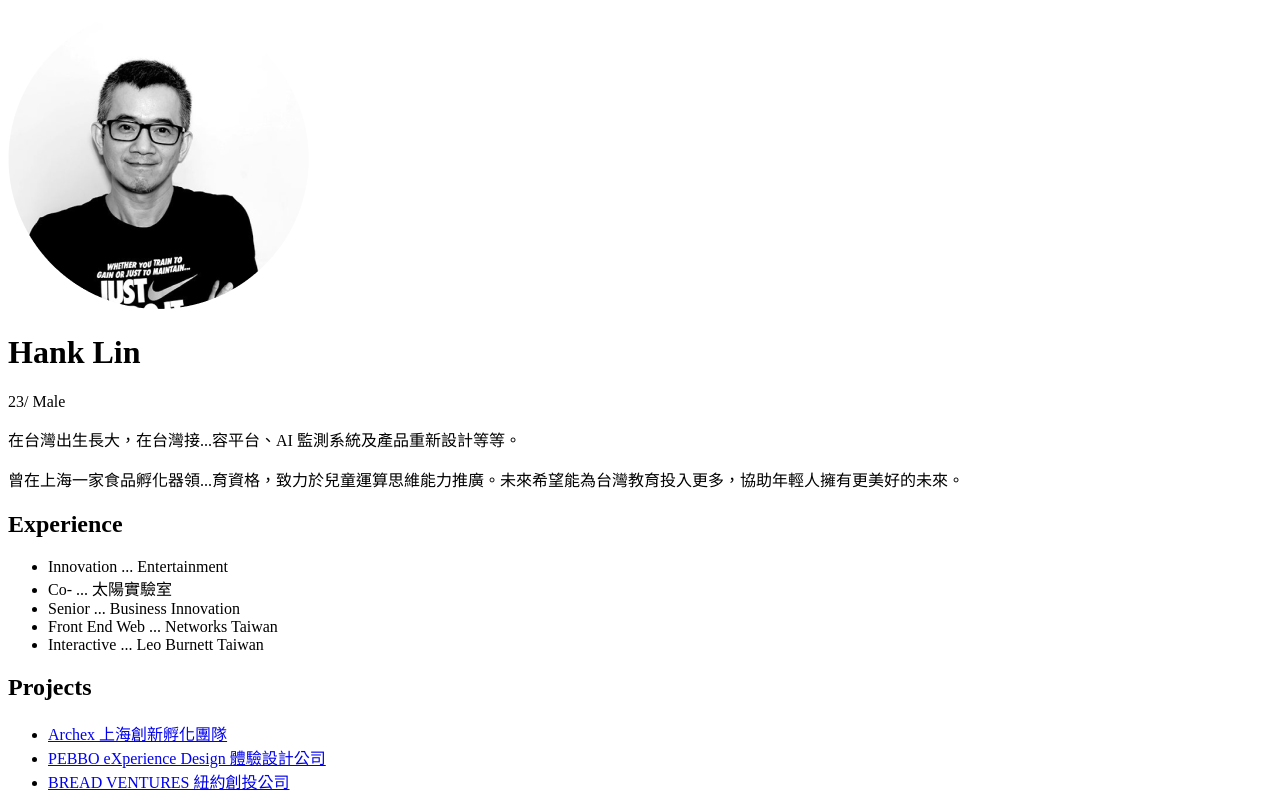
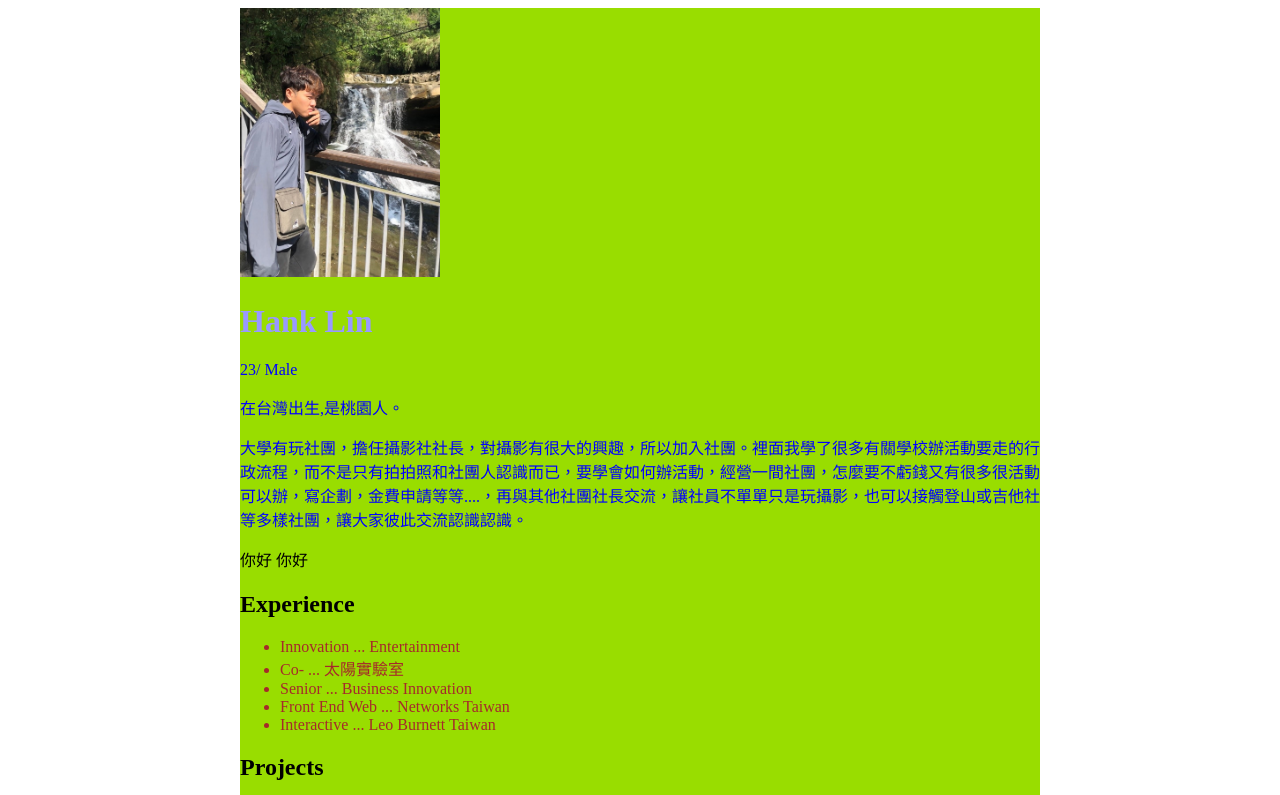
Before and after one commit to linjunzhan/linjunzhan.github.io, a plain HTML site: page hank/index.html in a window 1280 px wide. Shown: the top 795 px of the page. Drawn offline with Linux system fonts and the light colour scheme.

Commit message:
更新hank

```diff
--- a/hank/index.html
+++ b/hank/index.html
@@ -3,18 +3,22 @@
 <html lang="zh-TW"><head><meta http-equiv="Content-Type" content="text/html; charset=UTF-8">
 
     <link rel="https://maolah.fun/wp-content/uploads/2023/11/cropped-favicon-32x32.png" href="https://maolahdesign.github.io/favicon.ico" type="image/x-icon">
+
     <title>Hi I am hank</title>
+    <link rel="stylesheet" href="style.css" />
 </head>
 
 <body style="">
     <div class="container">
 
-            <img src="./hank lin_files/avarta.png" alt="">
+            <img src="./hank lin_files/my p.jpg" alt="我的生活照">
             <h1>Hank Lin</h1>
             <p>23/ Male</p>
 
-        <p>在台灣出生長大，在台灣接...容平台、AI 監測系統及產品重新設計等等。</p>
-        <p>曾在上海一家食品孵化器領...育資格，致力於兒童運算思維能力推廣。未來希望能為台灣教育投入更多，協助年輕人擁有更美好的未來。</p>
+        <p>在台灣出生,是桃園人。</p>
+        <p>大學有玩社團，擔任攝影社社長，對攝影有很大的興趣，所以加入社團。裡面我學了很多有關學校辦活動要走的行政流程，而不是只有拍拍照和社團人認識而已，要學會如何辦活動，經營一間社團，怎麼要不虧錢又有很多很活動可以辦，寫企劃，金費申請等等....，再與其他社團社長交流，讓社員不單單只是玩攝影，也可以接觸登山或吉他社等多樣社團，讓大家彼此交流認識認識。</p>
+        <td>你好</td>
+        <th>你好</th>
 
         <h2>Experience</h2>
         <ul>
--- a/hank/style.css
+++ b/hank/style.css
@@ -0,0 +1,10 @@
+p{color: blue}
+img{width:200px;height: auto}
+
+h1{color: #9999ff}
+li{color: brown}
+
+.container{
+    background-color:#99DD00;
+    width:800px;
+    margin:0 auto;}
```
Also changed, not shown: hank/hank lin_files/my p.jpg (added).
